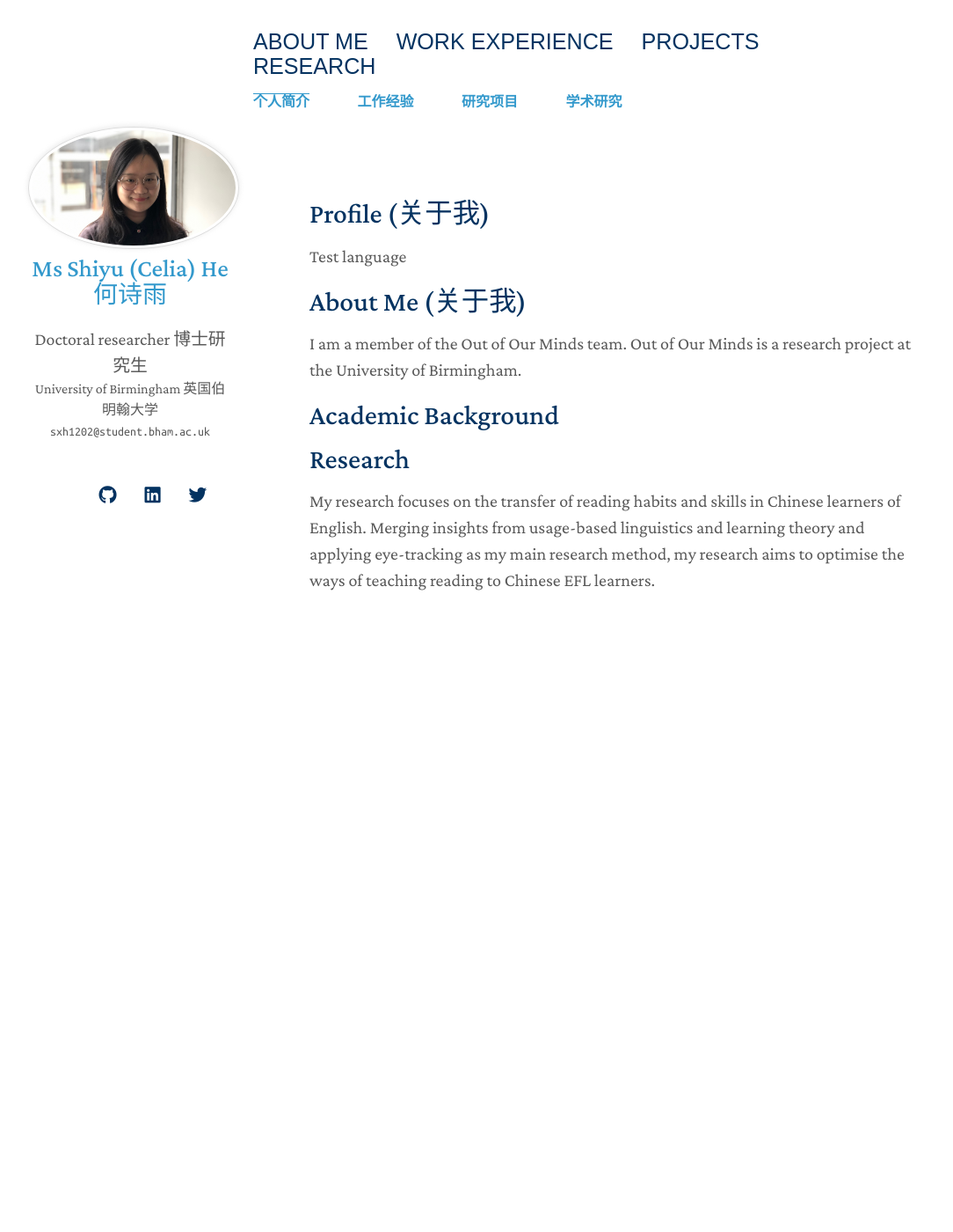
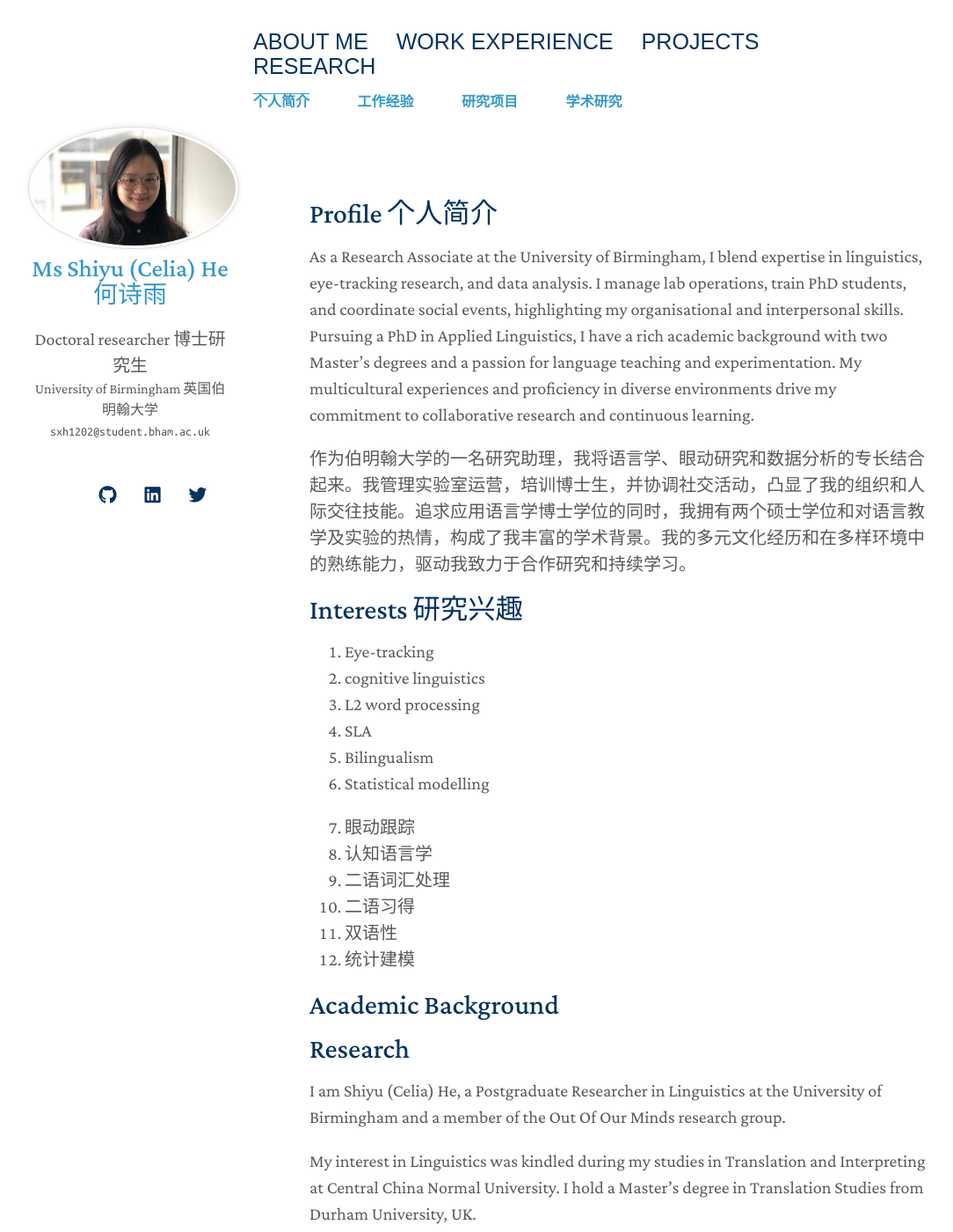
Before and after one commit to ShiyuHeCelia/ShiyuHeCelia.github.io, a Jekyll site: the page built from index.md, in a window 1280 px wide and 1400 px high. Shown: the whole window at 88% size, without its empty margins (96-1180 px from the left). Built offline with Jekyll 4.4.1, drawn with Linux system fonts in a browser that asks for light colours; nearby versions of some CDN libraries; comment, search, counter and statistics services are not loaded; a style sheet for code colours, icons or effects is not loaded; our own code applies the rules of GitHub Pages for plain Markdown files; some of the changed text lies outside the part shown.

Commit message:
Update index.md

```diff
--- a/index.md
+++ b/index.md
@@ -2,12 +2,26 @@
 layout: homepage
 ---
 
-## Profile (关于我)
-Test language
+## Profile 个人简介
+As a Research Associate at the University of Birmingham, I blend expertise in linguistics, eye-tracking research, and data analysis. I manage lab operations, train PhD students, and coordinate social events, highlighting my organisational and interpersonal skills. Pursuing a PhD in Applied Linguistics, I have a rich academic background with two Master's degrees and a passion for language teaching and experimentation. My multicultural experiences and proficiency in diverse environments drive my commitment to collaborative research and continuous learning.
 
-## About Me (关于我)
+作为伯明翰大学的一名研究助理，我将语言学、眼动研究和数据分析的专长结合起来。我管理实验室运营，培训博士生，并协调社交活动，凸显了我的组织和人际交往技能。追求应用语言学博士学位的同时，我拥有两个硕士学位和对语言教学及实验的热情，构成了我丰富的学术背景。我的多元文化经历和在多样环境中的熟练能力，驱动我致力于合作研究和持续学习。
 
-I am a member of the Out of Our Minds team. Out of Our Minds is a research project at the University of Birmingham.
+## Interests 研究兴趣
+
+1. Eye-tracking
+2. cognitive linguistics
+3. L2 word processing
+4. SLA
+5. Bilingualism
+6. Statistical modelling
+
+1. 眼动跟踪
+2. 认知语言学
+3. 二语词汇处理
+4. 二语习得
+5. 双语性
+6. 统计建模
 
 ## Academic Background
 
@@ -15,7 +29,17 @@ I am a member of the Out of Our Minds team. Out of Our Minds is a research proje
 
 ## Research
 
-My research focuses on the transfer of reading habits and skills in Chinese learners of English. Merging insights from usage-based linguistics and learning theory and applying eye-tracking as my main research method, my research aims to optimise the ways of teaching reading to Chinese EFL learners.
+I am Shiyu (Celia) He, a Postgraduate Researcher in Linguistics at the University of Birmingham and a member of the Out Of Our Minds research group.
+
+My interest in Linguistics was kindled during my studies in Translation and Interpreting at Central China Normal University. I hold a Master's degree in Translation Studies from Durham University, UK.
+
+My research focuses on the transfer of reading habits and skills in Chinese learners of English. By integrating insights from usage-based linguistics and learning theory, and utilising eye-tracking as my primary research method, I aim to enhance the methods of teaching reading to Chinese EFL learners.
+
+我是何诗雨（Celia），在伯明翰大学担任语言学的研究生，并且是Out Of Our Minds研究小组的一员。
+
+我的语言学兴趣始于在华中师范大学学习翻译和口译时。我在英国杜伦大学获得了翻译学硕士学位。
+
+我的研究重点是探讨中国英语学习者的阅读习惯和技能的转移。通过结合使用基语言学和学习理论的见解，并使用眼动追踪作为我的主要研究方法，我旨在改善对中国英语作为外语学习者的阅读教学方法。
 
 
 <!-- {% include_relative _includes/publications.md %}
```
